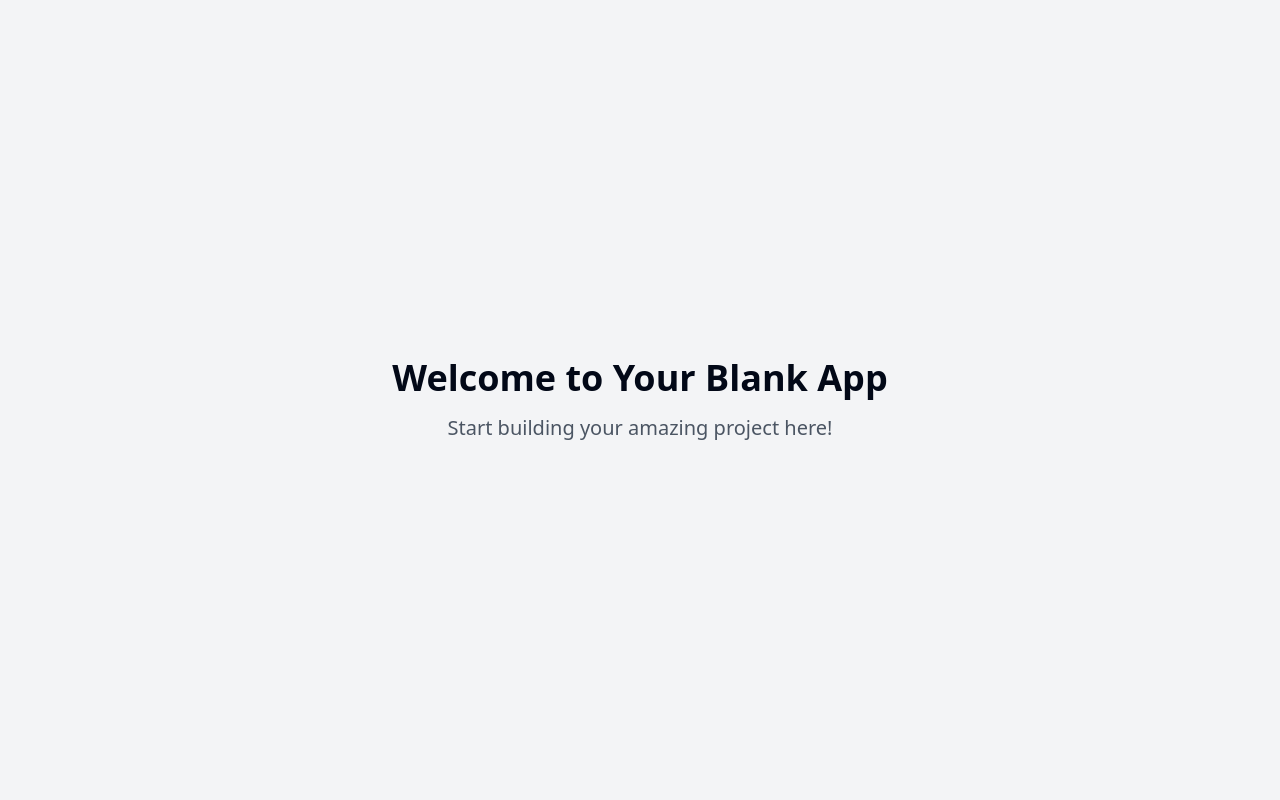
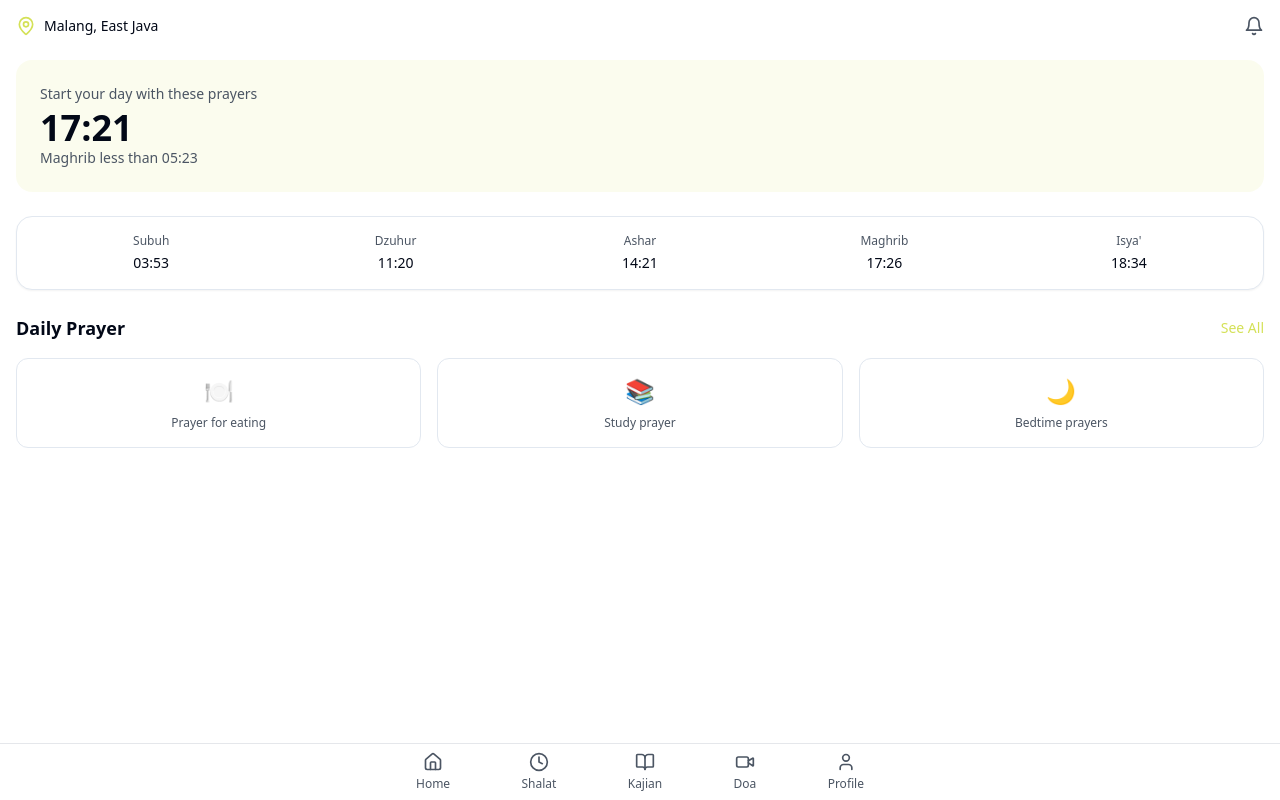
Before and after one commit to AbdullahHakima/quranify-app, a React (Vite) app: page / in a window 1280 px wide. Built offline with nearby package versions, Linux system fonts and the light colour scheme.

Commit message:
Build Quran Muslim app
This commit initiates development of a Quran Muslim app.  Further commits will detail specific features and implementations.

```diff
--- a/src/App.tsx
+++ b/src/App.tsx
@@ -1,3 +1,4 @@
+
 import { Toaster } from "@/components/ui/toaster";
 import { Toaster as Sonner } from "@/components/ui/sonner";
 import { TooltipProvider } from "@/components/ui/tooltip";
@@ -16,7 +17,10 @@ const App = () => (
       <BrowserRouter>
         <Routes>
           <Route path="/" element={<Index />} />
-          {/* ADD ALL CUSTOM ROUTES ABOVE THE CATCH-ALL "*" ROUTE */}
+          <Route path="/prayer" element={<Index />} />
+          <Route path="/kajian" element={<Index />} />
+          <Route path="/doa" element={<Index />} />
+          <Route path="/profile" element={<Index />} />
           <Route path="*" element={<NotFound />} />
         </Routes>
       </BrowserRouter>
--- /dev/null
+++ b/src/components/Navigation.tsx
@@ -0,0 +1,32 @@
+
+import { Home, BookOpen, Clock, Video, User } from "lucide-react";
+import { Link } from "react-router-dom";
+
+const Navigation = () => {
+  const navItems = [
+    { icon: Home, label: "Home", path: "/" },
+    { icon: Clock, label: "Shalat", path: "/prayer" },
+    { icon: BookOpen, label: "Kajian", path: "/kajian" },
+    { icon: Video, label: "Doa", path: "/doa" },
+    { icon: User, label: "Profile", path: "/profile" },
+  ];
+
+  return (
+    <nav className="fixed bottom-0 left-0 right-0 bg-white border-t border-gray-200 py-2 px-4">
+      <div className="flex justify-between items-center max-w-md mx-auto">
+        {navItems.map((item) => (
+          <Link
+            key={item.label}
+            to={item.path}
+            className="flex flex-col items-center text-gray-600 hover:text-primary transition-colors"
+          >
+            <item.icon size={20} />
+            <span className="text-xs mt-1">{item.label}</span>
+          </Link>
+        ))}
+      </div>
+    </nav>
+  );
+};
+
+export default Navigation;
--- a/src/pages/Index.tsx
+++ b/src/pages/Index.tsx
@@ -1,12 +1,85 @@
-// Update this page (the content is just a fallback if you fail to update the page)
+
+import { Bell, MapPin } from "lucide-react";
+import Navigation from "@/components/Navigation";
 
 const Index = () => {
+  const prayerTimes = [
+    { name: "Subuh", time: "03:53" },
+    { name: "Dzuhur", time: "11:20" },
+    { name: "Ashar", time: "14:21" },
+    { name: "Maghrib", time: "17:26" },
+    { name: "Isya'", time: "18:34" },
+  ];
+
+  const dailyPrayers = [
+    { icon: "🍽️", title: "Prayer for eating" },
+    { icon: "📚", title: "Study prayer" },
+    { icon: "🌙", title: "Bedtime prayers" },
+  ];
+
   return (
-    <div className="min-h-screen flex items-center justify-center bg-gray-100">
-      <div className="text-center">
-        <h1 className="text-4xl font-bold mb-4">Welcome to Your Blank App</h1>
-        <p className="text-xl text-gray-600">Start building your amazing project here!</p>
-      </div>
+    <div className="min-h-screen bg-white pb-16">
+      {/* Header */}
+      <header className="bg-white p-4 flex justify-between items-center">
+        <div className="flex items-center">
+          <MapPin className="text-primary" size={20} />
+          <span className="ml-2 text-sm font-medium">Malang, East Java</span>
+        </div>
+        <Bell size={20} className="text-gray-600" />
+      </header>
+
+      {/* Main Content */}
+      <main className="px-4 pt-2 animate-fade-in">
+        {/* Prayer Banner */}
+        <div className="bg-primary/10 rounded-2xl p-6 mb-6">
+          <h2 className="text-sm text-gray-600 mb-1">
+            Start your day with these prayers
+          </h2>
+          <div className="flex justify-between items-center">
+            <div>
+              <h3 className="text-4xl font-bold">17:21</h3>
+              <p className="text-sm text-gray-600">Maghrib less than 05:23</p>
+            </div>
+          </div>
+        </div>
+
+        {/* Prayer Times */}
+        <div className="bg-white rounded-2xl shadow-sm border mb-6">
+          <div className="grid grid-cols-5 gap-2 p-4">
+            {prayerTimes.map((prayer) => (
+              <div
+                key={prayer.name}
+                className="flex flex-col items-center text-center"
+              >
+                <span className="text-xs text-gray-600">{prayer.name}</span>
+                <span className="text-sm font-medium mt-1">{prayer.time}</span>
+              </div>
+            ))}
+          </div>
+        </div>
+
+        {/* Daily Prayers */}
+        <section>
+          <div className="flex justify-between items-center mb-4">
+            <h2 className="text-lg font-semibold">Daily Prayer</h2>
+            <button className="text-primary text-sm">See All</button>
+          </div>
+          <div className="grid grid-cols-3 gap-4">
+            {dailyPrayers.map((prayer) => (
+              <div
+                key={prayer.title}
+                className="bg-white p-4 rounded-xl border flex flex-col items-center text-center"
+              >
+                <span className="text-2xl mb-2">{prayer.icon}</span>
+                <span className="text-xs text-gray-600">{prayer.title}</span>
+              </div>
+            ))}
+          </div>
+        </section>
+      </main>
+
+      {/* Navigation */}
+      <Navigation />
     </div>
   );
 };
--- a/tailwind.config.ts
+++ b/tailwind.config.ts
@@ -1,3 +1,4 @@
+
 import type { Config } from "tailwindcss";
 
 export default {
@@ -12,85 +13,67 @@ export default {
   theme: {
     container: {
       center: true,
-			padding: '2rem',
+      padding: "2rem",
       screens: {
-				'2xl': '1400px'
-			}
+        "2xl": "1400px",
+      },
     },
     extend: {
       colors: {
-				border: 'hsl(var(--border))',
-				input: 'hsl(var(--input))',
-				ring: 'hsl(var(--ring))',
-				background: 'hsl(var(--background))',
-				foreground: 'hsl(var(--foreground))',
+        border: "hsl(var(--border))",
+        input: "hsl(var(--input))",
+        ring: "hsl(var(--ring))",
+        background: "hsl(var(--background))",
+        foreground: "hsl(var(--foreground))",
         primary: {
-					DEFAULT: 'hsl(var(--primary))',
-					foreground: 'hsl(var(--primary-foreground))'
+          DEFAULT: "#D4E157",
+          foreground: "#1A1F2C",
         },
         secondary: {
-					DEFAULT: 'hsl(var(--secondary))',
-					foreground: 'hsl(var(--secondary-foreground))'
+          DEFAULT: "#F2FCE2",
+          foreground: "#1A1F2C",
+        },
+        muted: {
+          DEFAULT: "hsl(var(--muted))",
+          foreground: "hsl(var(--muted-foreground))",
+        },
+        accent: {
+          DEFAULT: "hsl(var(--accent))",
+          foreground: "hsl(var(--accent-foreground))",
         },
         destructive: {
-					DEFAULT: 'hsl(var(--destructive))',
-					foreground: 'hsl(var(--destructive-foreground))'
-				},
-				muted: {
-					DEFAULT: 'hsl(var(--muted))',
-					foreground: 'hsl(var(--muted-foreground))'
-				},
-				accent: {
-					DEFAULT: 'hsl(var(--accent))',
-					foreground: 'hsl(var(--accent-foreground))'
+          DEFAULT: "hsl(var(--destructive))",
+          foreground: "hsl(var(--destructive-foreground))",
         },
         popover: {
-					DEFAULT: 'hsl(var(--popover))',
-					foreground: 'hsl(var(--popover-foreground))'
+          DEFAULT: "hsl(var(--popover))",
+          foreground: "hsl(var(--popover-foreground))",
         },
         card: {
-					DEFAULT: 'hsl(var(--card))',
-					foreground: 'hsl(var(--card-foreground))'
+          DEFAULT: "hsl(var(--card))",
+          foreground: "hsl(var(--card-foreground))",
         },
-				sidebar: {
-					DEFAULT: 'hsl(var(--sidebar-background))',
-					foreground: 'hsl(var(--sidebar-foreground))',
-					primary: 'hsl(var(--sidebar-primary))',
-					'primary-foreground': 'hsl(var(--sidebar-primary-foreground))',
-					accent: 'hsl(var(--sidebar-accent))',
-					'accent-foreground': 'hsl(var(--sidebar-accent-foreground))',
-					border: 'hsl(var(--sidebar-border))',
-					ring: 'hsl(var(--sidebar-ring))'
-				}
-			},
-			borderRadius: {
-				lg: 'var(--radius)',
-				md: 'calc(var(--radius) - 2px)',
-				sm: 'calc(var(--radius) - 4px)'
       },
       keyframes: {
-				'accordion-down': {
-					from: {
-						height: '0'
+        "accordion-down": {
+          from: { height: "0" },
+          to: { height: "var(--radix-accordion-content-height)" },
         },
-					to: {
-						height: 'var(--radix-accordion-content-height)'
-					}
+        "accordion-up": {
+          from: { height: "var(--radix-accordion-content-height)" },
+          to: { height: "0" },
         },
-				'accordion-up': {
-					from: {
-						height: 'var(--radix-accordion-content-height)'
+        "fade-in": {
+          "0%": { opacity: "0", transform: "translateY(10px)" },
+          "100%": { opacity: "1", transform: "translateY(0)" },
         },
-					to: {
-						height: '0'
-					}
-				}
       },
       animation: {
-				'accordion-down': 'accordion-down 0.2s ease-out',
-				'accordion-up': 'accordion-up 0.2s ease-out'
-			}
-		}
+        "accordion-down": "accordion-down 0.2s ease-out",
+        "accordion-up": "accordion-up 0.2s ease-out",
+        "fade-in": "fade-in 0.3s ease-out",
+      },
+    },
   },
   plugins: [require("tailwindcss-animate")],
 } satisfies Config;
```
Lines whose indentation alone changed are shown as unchanged.
